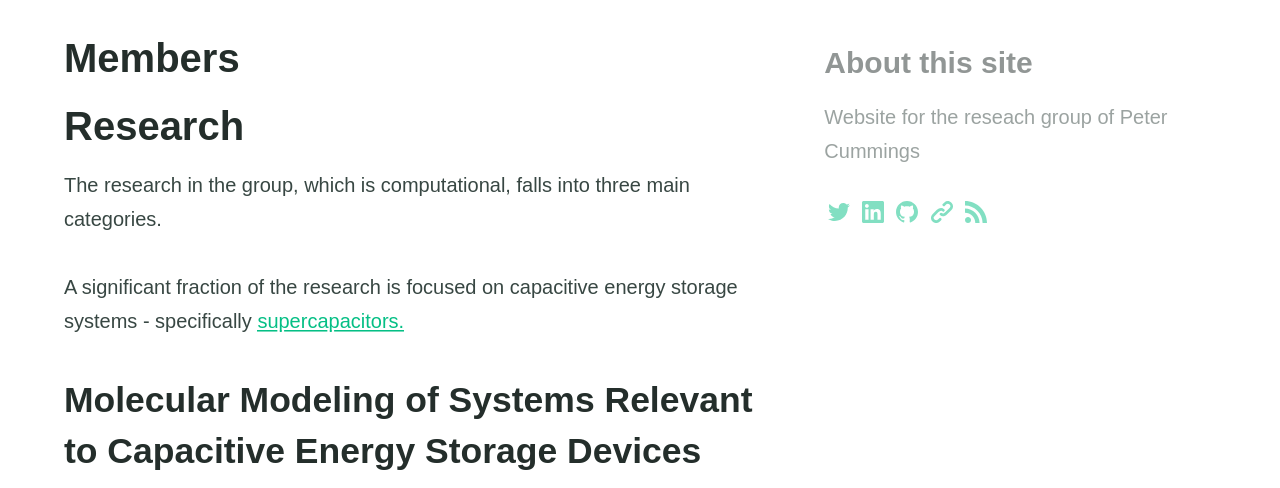
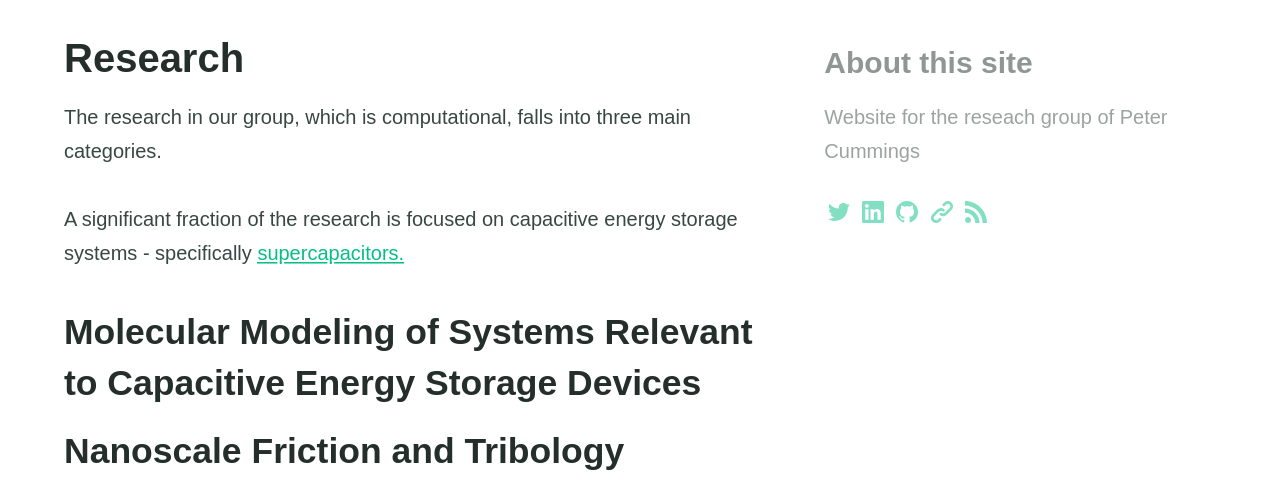
Before and after one commit to ptc2ug/ptc2ug.github.io, a Jekyll site: the page built from research.md, in a window 1280 px wide and 900 px high, cut to the strip 412-900 px from the top of the window. Built offline with Jekyll 4.4.1, drawn with Linux system fonts in a browser that asks for light colours.

Commit message:
Update research.md

```diff
--- a/research.md
+++ b/research.md
@@ -1,5 +1,5 @@
 ---
-title: Members
+title: Research
 feature_text: |
   ## Research
 feature_image: "/assets/nobbys_beach.png"
@@ -7,8 +7,7 @@ excerpt: "Description of research in Cummongs group"
 aside: true
 ---
 
-# Research
-The research in the group, which is computational, falls into three main categories.
+The research in our group, which is computational, falls into three main categories.
 
 A significant fraction of the research is focused on capacitive energy storage systems - specifically [supercapacitors.](https://en.wikipedia.org/wiki/Supercapacitor "supercapacitors.")
 
```
